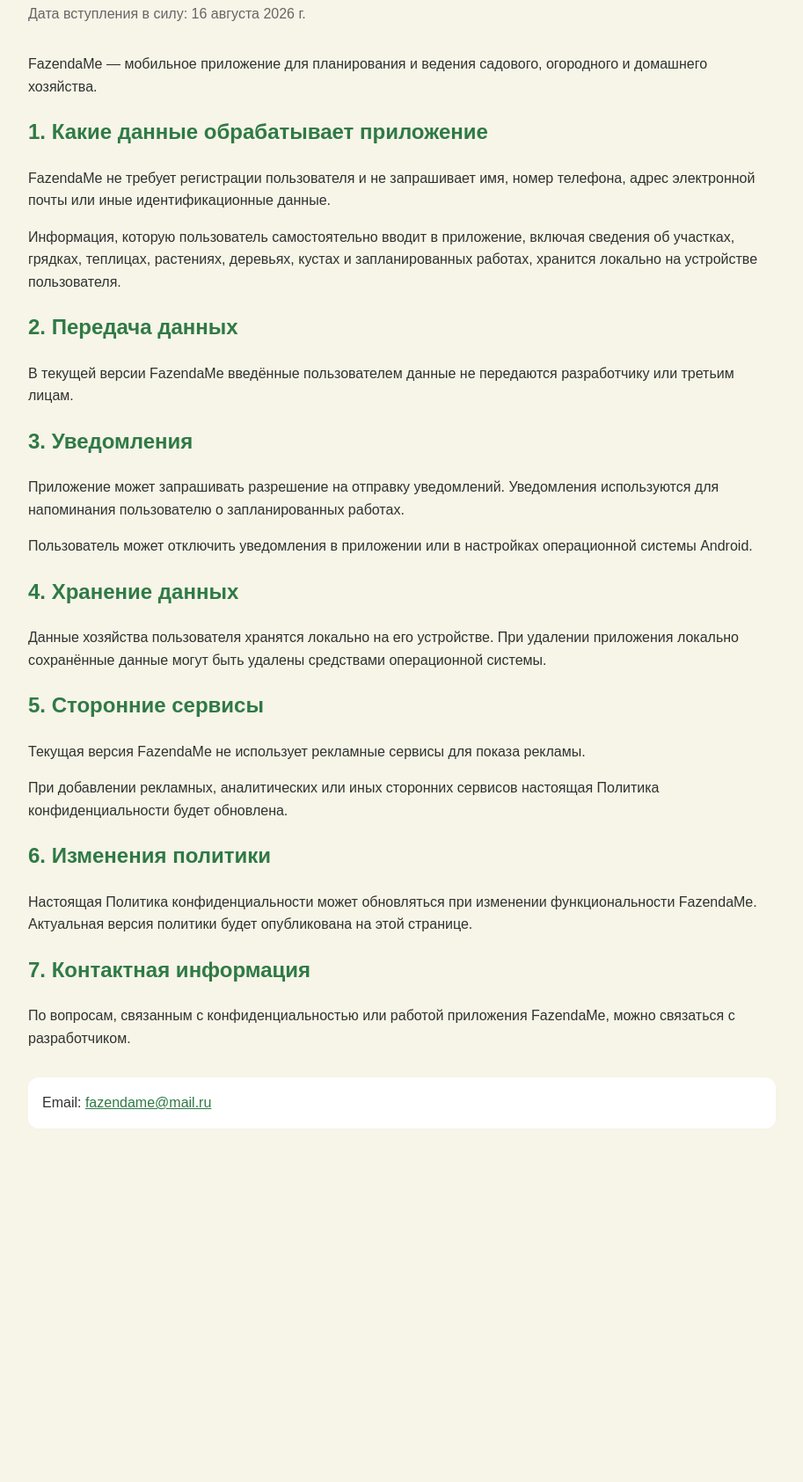
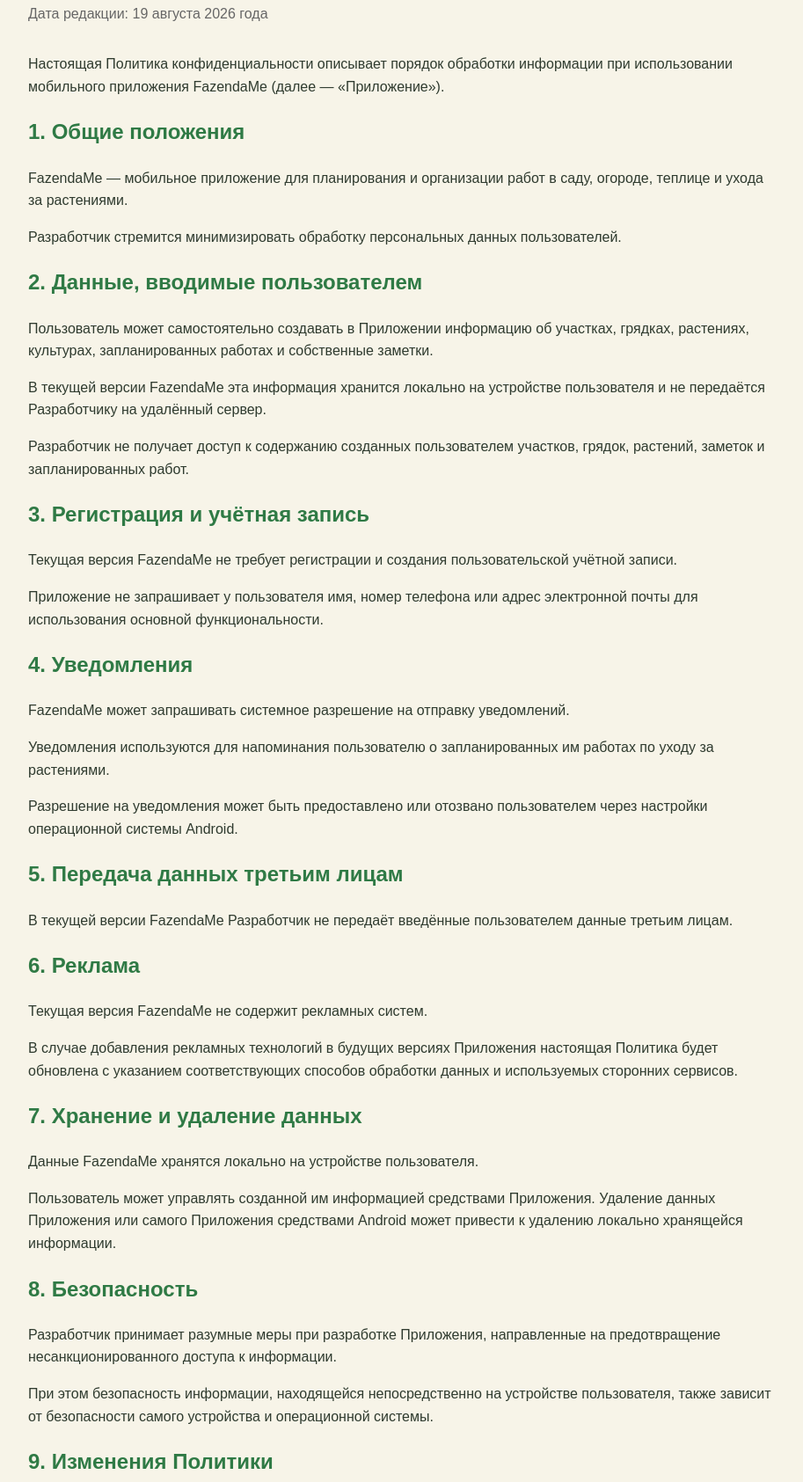
Before and after one commit to Romant27/fazendame-privacy, a plain HTML site: page index.html in a window 1280 px wide. Shown: the part 110-1795 px from the top of the page at 88% size, without its empty margins (183-1096 px from the left). Before the commit the page ends 1417 px from the top, so only its background shows below. Drawn offline with Linux system fonts and the light colour scheme.

Commit message:
Update FazendaMe privacy policy

```diff
--- a/index.html
+++ b/index.html
@@ -12,7 +12,7 @@
             margin: 0 auto;
             padding: 24px;
             line-height: 1.6;
-            color: #2f332f;
+            color: #2f3b2f;
             background-color: #f7f4e8;
         }
 
@@ -31,13 +31,9 @@
 
         .contact {
             margin-top: 32px;
-            padding: 16px;
-            background-color: #ffffff;
-            border-radius: 12px;
-        }
-
-        a {
-            color: #2f7a45;
+            padding: 18px;
+            background: #ffffff;
+            border-radius: 10px;
         }
     </style>
 </head>
@@ -46,90 +42,140 @@
 
 <h1>Политика конфиденциальности FazendaMe</h1>
 
-<p class="date">
-    Дата вступления в силу: 16 августа 2026 г.
+<p class="date">Дата редакции: 19 августа 2026 года</p>
+
+<p>
+Настоящая Политика конфиденциальности описывает порядок обработки
+информации при использовании мобильного приложения FazendaMe
+(далее — «Приложение»).
+</p>
+
+<h2>1. Общие положения</h2>
+
+<p>
+FazendaMe — мобильное приложение для планирования и организации
+работ в саду, огороде, теплице и ухода за растениями.
 </p>
 
 <p>
-    FazendaMe — мобильное приложение для планирования и ведения
-    садового, огородного и домашнего хозяйства.
+Разработчик стремится минимизировать обработку персональных данных
+пользователей.
 </p>
 
-<h2>1. Какие данные обрабатывает приложение</h2>
+<h2>2. Данные, вводимые пользователем</h2>
 
 <p>
-    FazendaMe не требует регистрации пользователя и не запрашивает
-    имя, номер телефона, адрес электронной почты или иные
-    идентификационные данные.
+Пользователь может самостоятельно создавать в Приложении информацию
+об участках, грядках, растениях, культурах, запланированных работах
+и собственные заметки.
 </p>
 
 <p>
-    Информация, которую пользователь самостоятельно вводит в приложение,
-    включая сведения об участках, грядках, теплицах, растениях,
-    деревьях, кустах и запланированных работах, хранится локально
-    на устройстве пользователя.
-</p>
-
-<h2>2. Передача данных</h2>
-
-<p>
-    В текущей версии FazendaMe введённые пользователем данные
-    не передаются разработчику или третьим лицам.
-</p>
-
-<h2>3. Уведомления</h2>
-
-<p>
-    Приложение может запрашивать разрешение на отправку уведомлений.
-    Уведомления используются для напоминания пользователю
-    о запланированных работах.
+В текущей версии FazendaMe эта информация хранится локально
+на устройстве пользователя и не передаётся Разработчику
+на удалённый сервер.
 </p>
 
 <p>
-    Пользователь может отключить уведомления в приложении
-    или в настройках операционной системы Android.
+Разработчик не получает доступ к содержанию созданных пользователем
+участков, грядок, растений, заметок и запланированных работ.
 </p>
 
-<h2>4. Хранение данных</h2>
+<h2>3. Регистрация и учётная запись</h2>
 
 <p>
-    Данные хозяйства пользователя хранятся локально на его устройстве.
-    При удалении приложения локально сохранённые данные могут быть
-    удалены средствами операционной системы.
-</p>
-
-<h2>5. Сторонние сервисы</h2>
-
-<p>
-    Текущая версия FazendaMe не использует рекламные сервисы
-    для показа рекламы.
+Текущая версия FazendaMe не требует регистрации и создания
+пользовательской учётной записи.
 </p>
 
 <p>
-    При добавлении рекламных, аналитических или иных сторонних
-    сервисов настоящая Политика конфиденциальности будет обновлена.
+Приложение не запрашивает у пользователя имя, номер телефона
+или адрес электронной почты для использования основной функциональности.
 </p>
 
-<h2>6. Изменения политики</h2>
+<h2>4. Уведомления</h2>
 
 <p>
-    Настоящая Политика конфиденциальности может обновляться
-    при изменении функциональности FazendaMe.
-    Актуальная версия политики будет опубликована на этой странице.
+FazendaMe может запрашивать системное разрешение на отправку уведомлений.
 </p>
 
-<h2>7. Контактная информация</h2>
+<p>
+Уведомления используются для напоминания пользователю
+о запланированных им работах по уходу за растениями.
+</p>
 
 <p>
-    По вопросам, связанным с конфиденциальностью или работой
-    приложения FazendaMe, можно связаться с разработчиком.
+Разрешение на уведомления может быть предоставлено или отозвано
+пользователем через настройки операционной системы Android.
 </p>
 
+<h2>5. Передача данных третьим лицам</h2>
+
+<p>
+В текущей версии FazendaMe Разработчик не передаёт введённые
+пользователем данные третьим лицам.
+</p>
+
+<h2>6. Реклама</h2>
+
+<p>
+Текущая версия FazendaMe не содержит рекламных систем.
+</p>
+
+<p>
+В случае добавления рекламных технологий в будущих версиях
+Приложения настоящая Политика будет обновлена с указанием
+соответствующих способов обработки данных и используемых
+сторонних сервисов.
+</p>
+
+<h2>7. Хранение и удаление данных</h2>
+
+<p>
+Данные FazendaMe хранятся локально на устройстве пользователя.
+</p>
+
+<p>
+Пользователь может управлять созданной им информацией средствами
+Приложения. Удаление данных Приложения или самого Приложения
+средствами Android может привести к удалению локально хранящейся
+информации.
+</p>
+
+<h2>8. Безопасность</h2>
+
+<p>
+Разработчик принимает разумные меры при разработке Приложения,
+направленные на предотвращение несанкционированного доступа
+к информации.
+</p>
+
+<p>
+При этом безопасность информации, находящейся непосредственно
+на устройстве пользователя, также зависит от безопасности
+самого устройства и операционной системы.
+</p>
+
+<h2>9. Изменения Политики</h2>
+
+<p>
+Настоящая Политика может изменяться при добавлении новых функций,
+подключении сторонних сервисов или изменении требований
+применимого законодательства.
+</p>
+
+<p>
+Актуальная редакция Политики публикуется по постоянному адресу
+размещения настоящего документа.
+</p>
+
+<h2>10. Разработчик и контакты</h2>
+
 <div class="contact">
-    Email:
-    <a href="mailto:fazendame@mail.ru">
-        fazendame@mail.ru
-    </a>
+    <p><strong>Разработчик:</strong> Роман Старавойтов</p>
+    <p><strong>Страна:</strong> Республика Беларусь</p>
+    <p><strong>Приложение:</strong> FazendaMe</p>
+    <p><strong>E-mail:</strong> fazendame@mail.ru</p>
 </div>
 
 </body>
```
